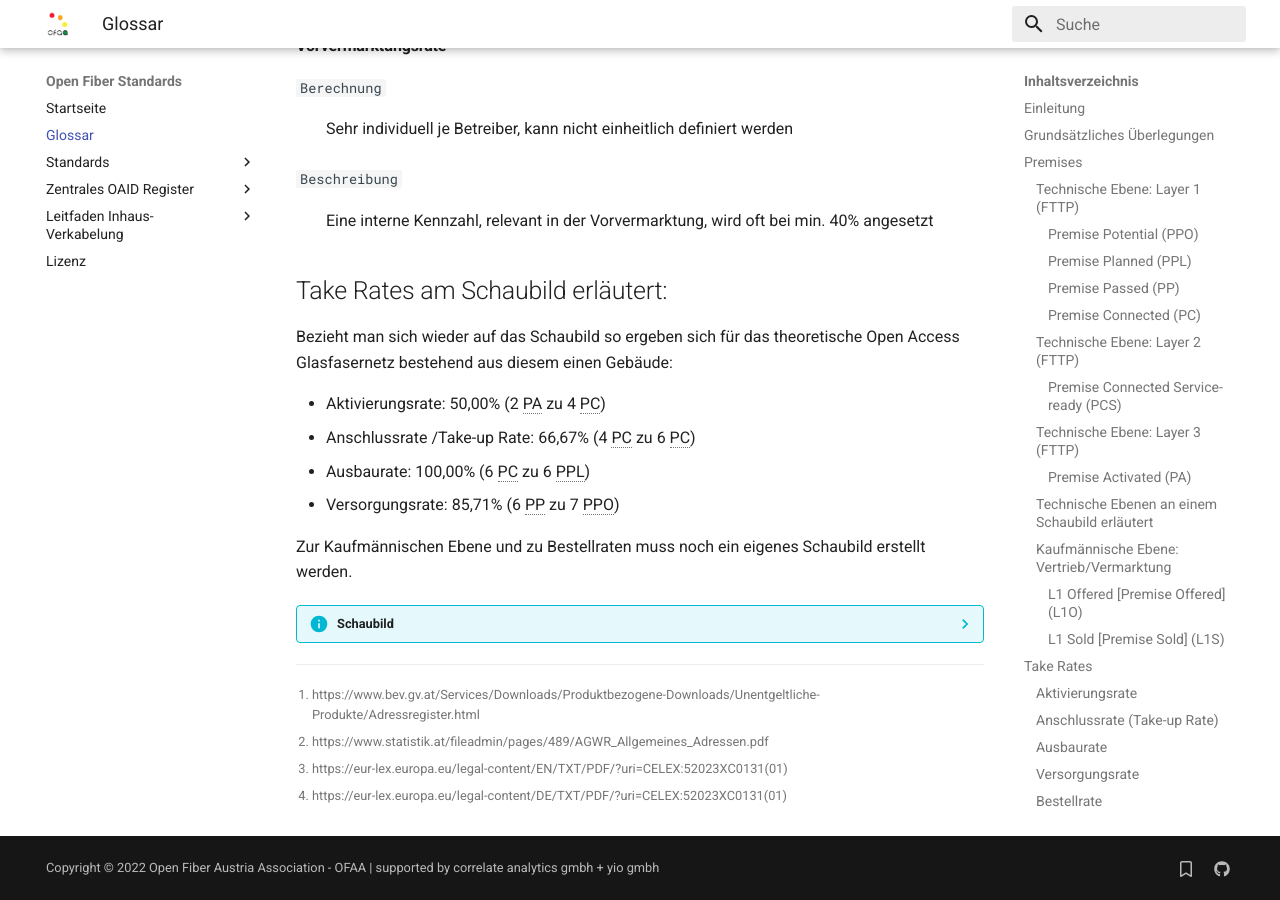
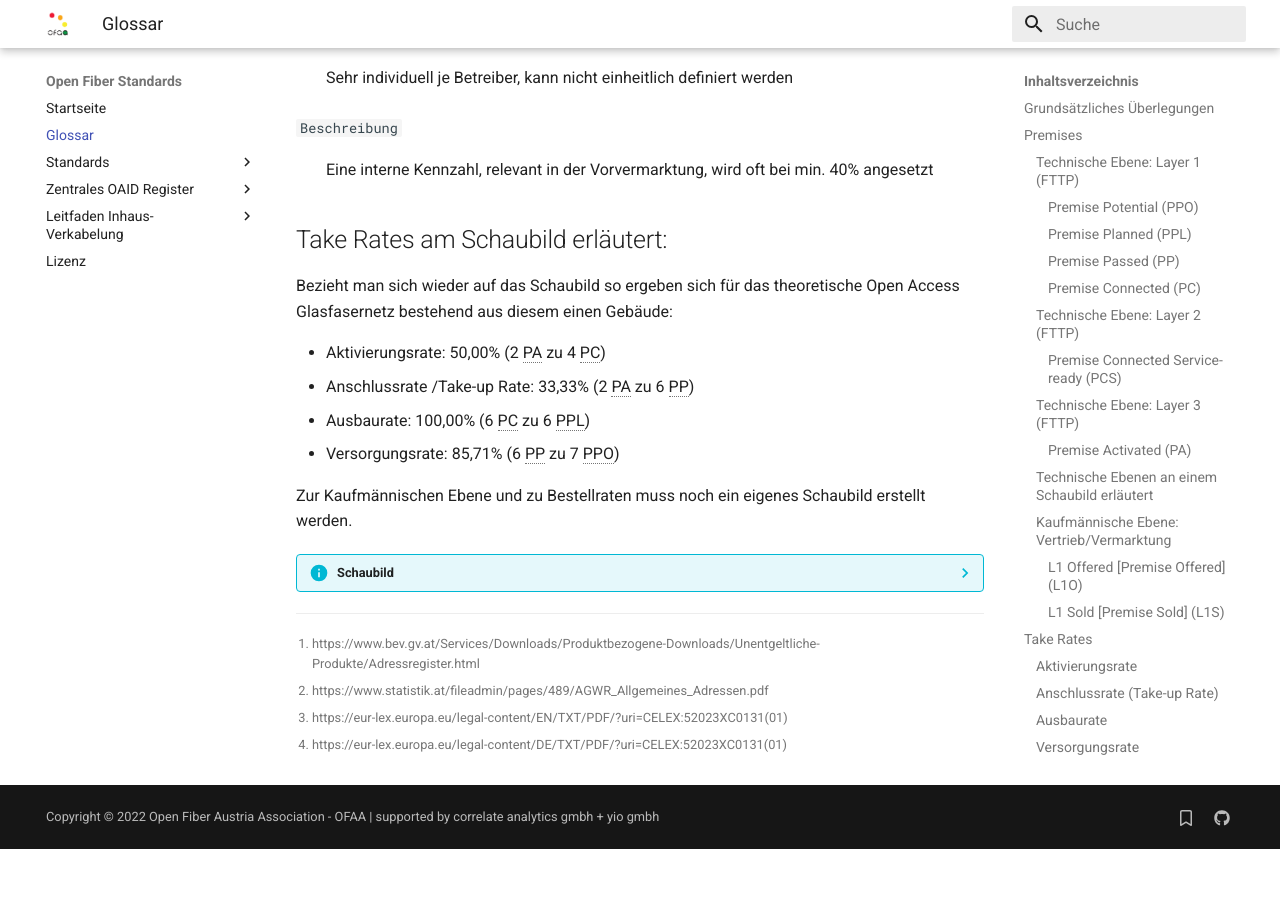
Before and after one commit to Open-Fiber-Austria/ofs, an MkDocs documentation site: the page built from docs/glossar/glossar.md, in a window 1280 px wide and 900 px high, scrolled down 10063 px. Built offline with MkDocs 1.6.1 and Material for MkDocs 9.7.7, drawn with Linux system fonts in a browser that asks for light colours; after the commit the page ends 10912 px from its top, so only the background shows below that; some of the changed text lies outside the part shown.

Commit message:
revised take-up rate calculation (fixes #28)

```diff
--- a/docs/glossar/glossar.md
+++ b/docs/glossar/glossar.md
@@ -1,6 +1,4 @@
 # Glossar
-
-## Einleitung
 
 *Klarheit für alle – Einheitliche Definitionen und Maßstäbe für transparente Glasfasernetze.*
 
@@ -356,8 +354,8 @@ Wenn das Gebäude das gesamte Glasfasernetz darstellt, hat es also:
 
 `Berechnung`
 
-- Premises Connected / Premises Passed
-- **= PC/PP**
+- Premises Activated / Premises Passed
+- **= PA/PP**
 
 
 `Beschreibung`
@@ -429,7 +427,7 @@ Bezieht man sich wieder auf das Schaubild so ergeben sich für das theoretische
 diesem einen Gebäude:
 
 - Aktivierungsrate: 50,00% (2 PA zu 4 PC)
-- Anschlussrate /Take-up Rate: 66,67% (4 PC zu 6 PC)
+- Anschlussrate /Take-up Rate: 33,33% (2 PA zu 6 PP)
 - Ausbaurate: 100,00% (6 PC zu 6 PPL)
 - Versorgungsrate: 85,71% (6 PP zu 7 PPO)
 
```
